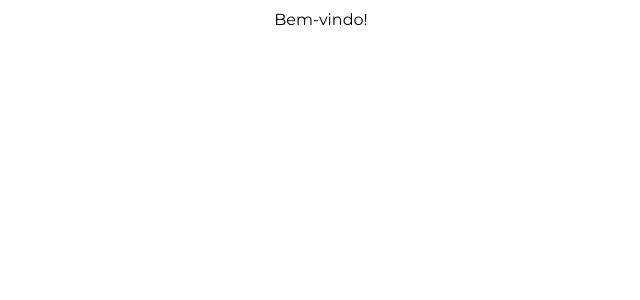
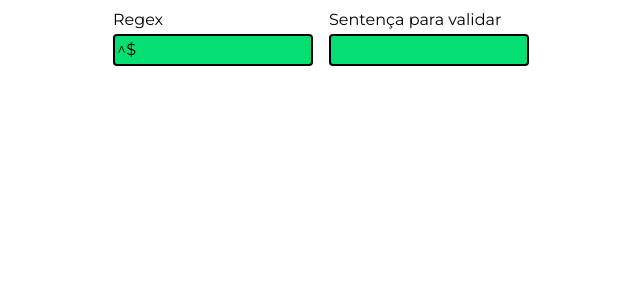
Before and after one commit to Pedro-Alonso/lftc, a Next.js app: page / in a window 1280 px wide. Shown: the top 300 px of the page, without its empty margins (319-959 px from the left). Built offline with nearby package versions, Linux system fonts and the light colour scheme.

Commit message:
feat: Added RegExp validation

```diff
--- a/src/app/page.tsx
+++ b/src/app/page.tsx
@@ -1,9 +1,45 @@
+"use client";
+
+import { Input, InputTypes } from "@/components/input";
 import { Screen } from "@/components/screen";
+import { useEffect, useState } from "react";
 
 export default function Home() {
+  const [regex, setRegex] = useState("^$");
+  const [text, setText] = useState("");
+  const [isTextValid, setIsTextValid] = useState(true);
+  const [isRegexValid, setIsRegexValid] = useState(true);
+  const handleRegexChange = (regex: string) => setRegex(regex);
+  const handleTextChange = (text: string) => setText(text);
+  useEffect(() => {
+    try {
+      const pattern = new RegExp(regex);
+      setIsTextValid(pattern.test(text));
+      setIsRegexValid(true);
+    } catch {
+      setIsRegexValid(false);
+    }
+  }, [regex, text]);
   return (
     <Screen>
-      <h1>Bem-vindo!</h1>
+      <div>
+        <div className="flex gap-4">
+          <Input
+            label="Regex"
+            type={InputTypes.Text}
+            onChange={handleRegexChange}
+            value={regex}
+            className={isRegexValid ? "bg-green-400" : "bg-red-400"}
+          />
+          <Input
+            label="Sentença para validar"
+            type={InputTypes.Text}
+            onChange={handleTextChange}
+            value={text}
+            className={isTextValid ? "bg-green-400" : "bg-red-400"}
+          />
+        </div>
+      </div>
     </Screen>
   );
 }
```
